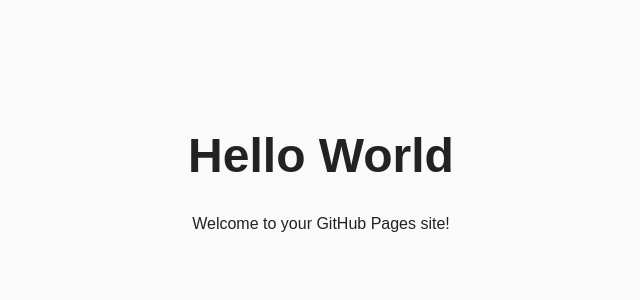
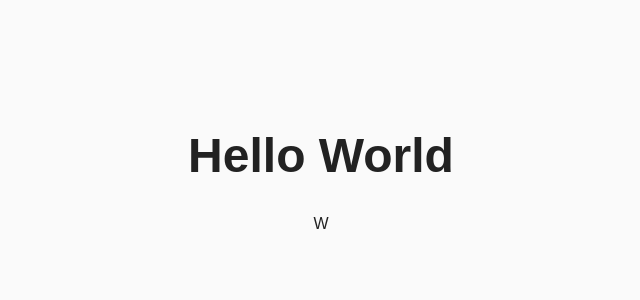
Before and after one commit to henderson2k/henderson2k.github.io, a Jekyll site: the page index.html, which Jekyll copies as it is, in a window 1280 px wide. Shown: the top 300 px of the page, without its empty margins (319-959 px from the left). Built offline with Jekyll 4.4.1, drawn with Linux system fonts in a browser that asks for light colours.

Commit message:
Update index.html

```diff
--- a/index.html
+++ b/index.html
@@ -19,6 +19,6 @@
 </head>
 <body>
   <h1>Hello World</h1>
-  <p>Welcome to your GitHub Pages site!</p>
+  <p>W</p>
 </body>
 </html>
```
